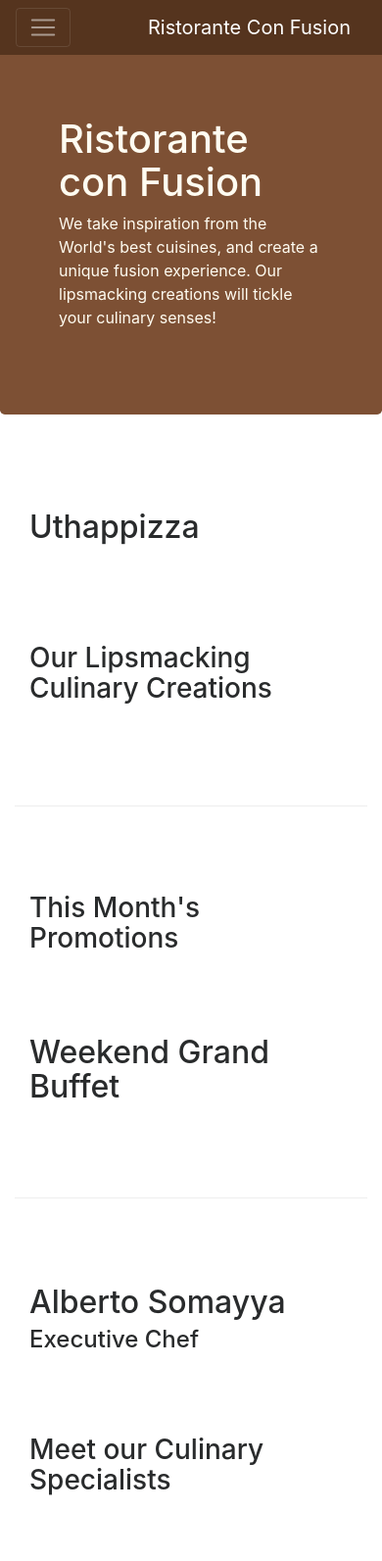
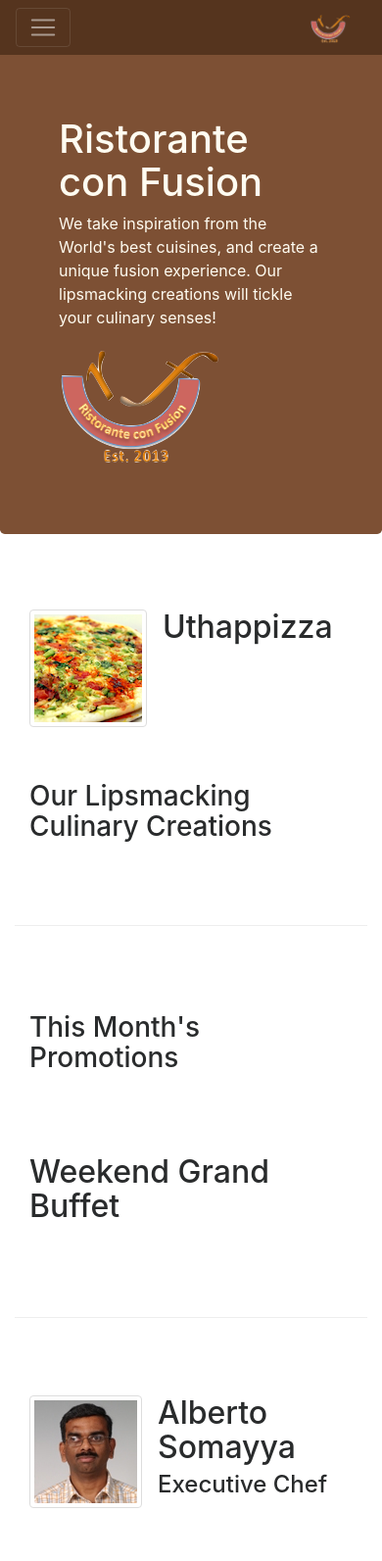
Before and after one commit to LisaCee/Confusion-BS4, a website: page index.html in a window 390 px wide. Shown: the top 1593 px of the page at 98% size. Drawn offline with nearby package versions, Linux system fonts and the light colour scheme; a script that the page names is missing.

Commit message:
Images and Media

```diff
--- a/index.html
+++ b/index.html
@@ -26,7 +26,7 @@
              <button class = "navbar-toggler" type = "button" data-toggle = "collapse" data-target = "#Navbar">
                 <span class = "navbar-toggler-icon"></span>
             </button>
-                <a class = "navbar-brand" href = "#">Ristorante Con Fusion</a>
+                <a class = "navbar-brand" href = "#"><img src = "img/logo.png" height = "30" width = "41"></a>
                 <div class = "collapse navbar-collapse" id = "Navbar">
                 <ul class = "navbar-nav">
                     <li class = "nav-item active"><a class = "nav-link" href = "#"><span class = "fa fa-home fa-lg"></span> Home</a></li>
@@ -45,7 +45,8 @@
                     <h1>Ristorante con Fusion</h1>
                     <p>We take inspiration from the World's best cuisines, and create a unique fusion experience. Our lipsmacking creations will tickle your culinary senses!</p>
                 </div>
-                <div class = "col col-sm">
+                <div class="col col-sm align-self-center">
+                    <img src="img/logo.png" class="img-fluid">
                 </div>
             </div>
         </div>
@@ -57,8 +58,14 @@
                 <h3>Our Lipsmacking Culinary Creations</h3>
             </div>
             <div class = "col-sm col-md flex-first">
-                <h2>Uthappizza</h2>
-                <p class = "hidden-xs-down">A unique combination of Indian Uthappam (pancake) and Italian pizza, topped with Cerignola olives, ripe vine cherry tomatoes, Vidalia onion, Guntur chillies and Buffalo Paneer.</p>
+                <div class="media">
+                    <img class="d-flex mr-3 img-thumbnail align-self-center"
+                         src="img/uthappizza.png" alt="Uthappizza">
+                    <div class="media-body">
+                        <h2 class="mt-0">Uthappizza</h2>
+                        <p class="hidden-xs-down">A unique combination of Indian Uthappam (pancake) and Italian pizza, topped with Cerignola olives, ripe vine cherry tomatoes, Vidalia onion, Guntur chillies and Buffalo Paneer.</p>
+                    </div>
+                </div>
             </div>
         </div>
 
@@ -78,9 +85,14 @@
                 <h3>Meet our Culinary Specialists</h3>
             </div>
             <div class = "col-sm col-md flex-first">
-                <h2>Alberto Somayya</h2>
-                <h4>Executive Chef</h4>
-                <p class = "hidden-xs-down">Award winning three-star Michelin chef with wide International experience having worked closely with whos-who in the culinary world, he specializes in creating mouthwatering Indo-Italian fusion experiences. </p>
+                <div class = "media">
+                    <img class = "d-flex mr-3 img-thumbnail align-self-center" src = "img/alberto.png" alt = "Alberto Somayya">
+                <div class = "media-body">
+                    <h2 class = "mt-0">Alberto Somayya</h2>
+                    <h4>Executive Chef</h4>
+                    <p class = "hidden-xs-down">Award winning three-star Michelin chef with wide International experience having worked closely with whos-who in the culinary world, he specializes in creating mouthwatering Indo-Italian fusion experiences. </p>
+                </div>
+                </div>
             </div>
         </div>
     </div>
```
Also changed, not shown: aboutus.html (+3 -2 lines), contactus.html (+3 -2 lines), img/alberto.png (added), img/buffet.png (added), img/logo.png (added), img/uthappizza.png (added).
